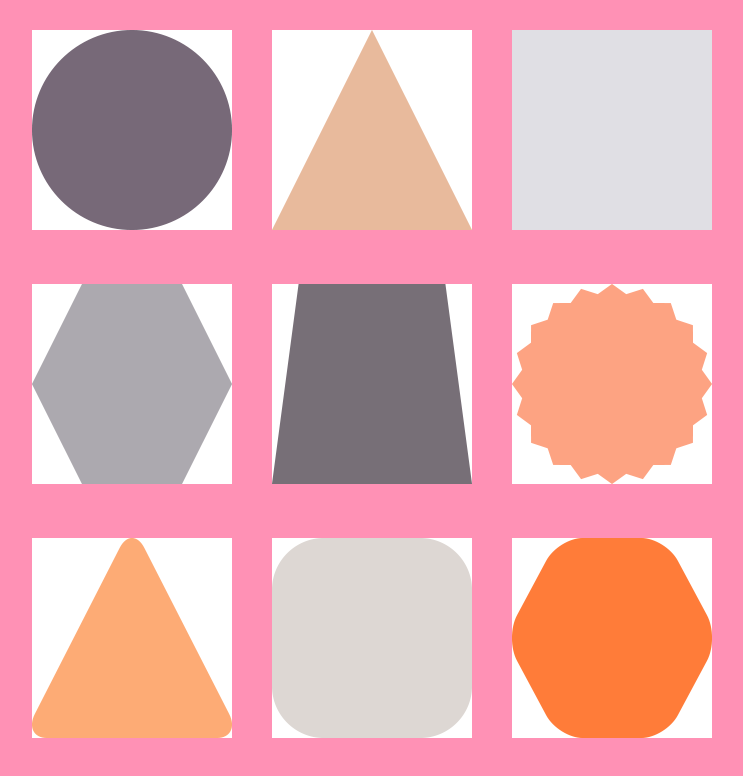
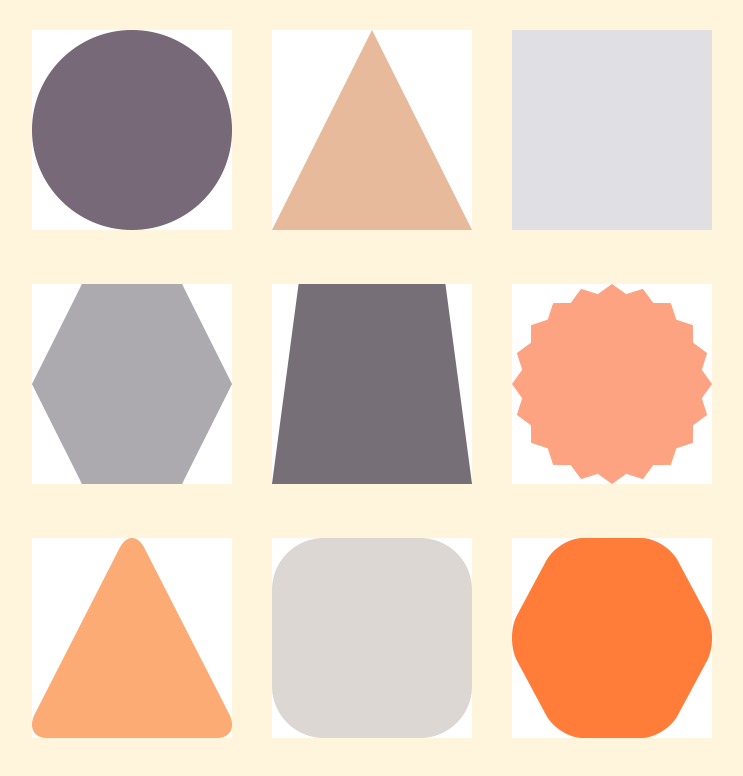
Before and after one commit to eva-e/ee-dms1-icons, a plain HTML site: page public/index.html in a window 1280 px wide. Shown: the whole page, without its empty margins (268-1011 px from the left). Drawn offline with Linux system fonts and the light colour scheme.

Commit message:
background

```diff
--- a/public/index.html
+++ b/public/index.html
@@ -5,7 +5,7 @@
     <title>Icon Template Square</title>
         <style>
             body {
-                background-color: #ff91b5;
+                background-color: #fff5dc;
 
             }
             .row{
```
